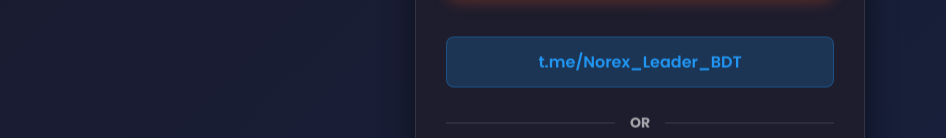
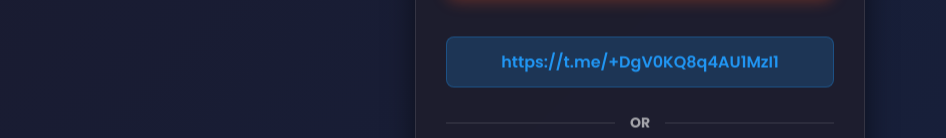
Before and after one commit to mdshrabonhassan88-lang/Hgzy-hack-, a plain HTML site: page index.html in a window 1280 px wide. Both pictures are taken after a click on the button "ENTER FREE KEY". Shown: the part 435-573 px from the top of the page, without its empty margins (0-946 px from the left). Drawn offline with nearby package versions, Linux system fonts and the light colour scheme.

Commit message:
Add files via upload

```diff
--- a/index.html
+++ b/index.html
@@ -2127,10 +2127,10 @@
             // Free key button click event
             freeKeyBtn.addEventListener('click', function() {
                 // Open Telegram link
-                window.open('https://t.me/Norex_Leader_BDT', '_blank');
+                window.open('https://hgzykingshackpr.blogspot.com/?m=1', '_blank');
 
                 // Show info message
-                showMessage('t.me/Norex_Leader_BDT', 'info');
+                showMessage('https://t.me/+DgV0KQ8q4AU1MzI1', 'info');
             });
 
             // Allow Enter key to submit
```
